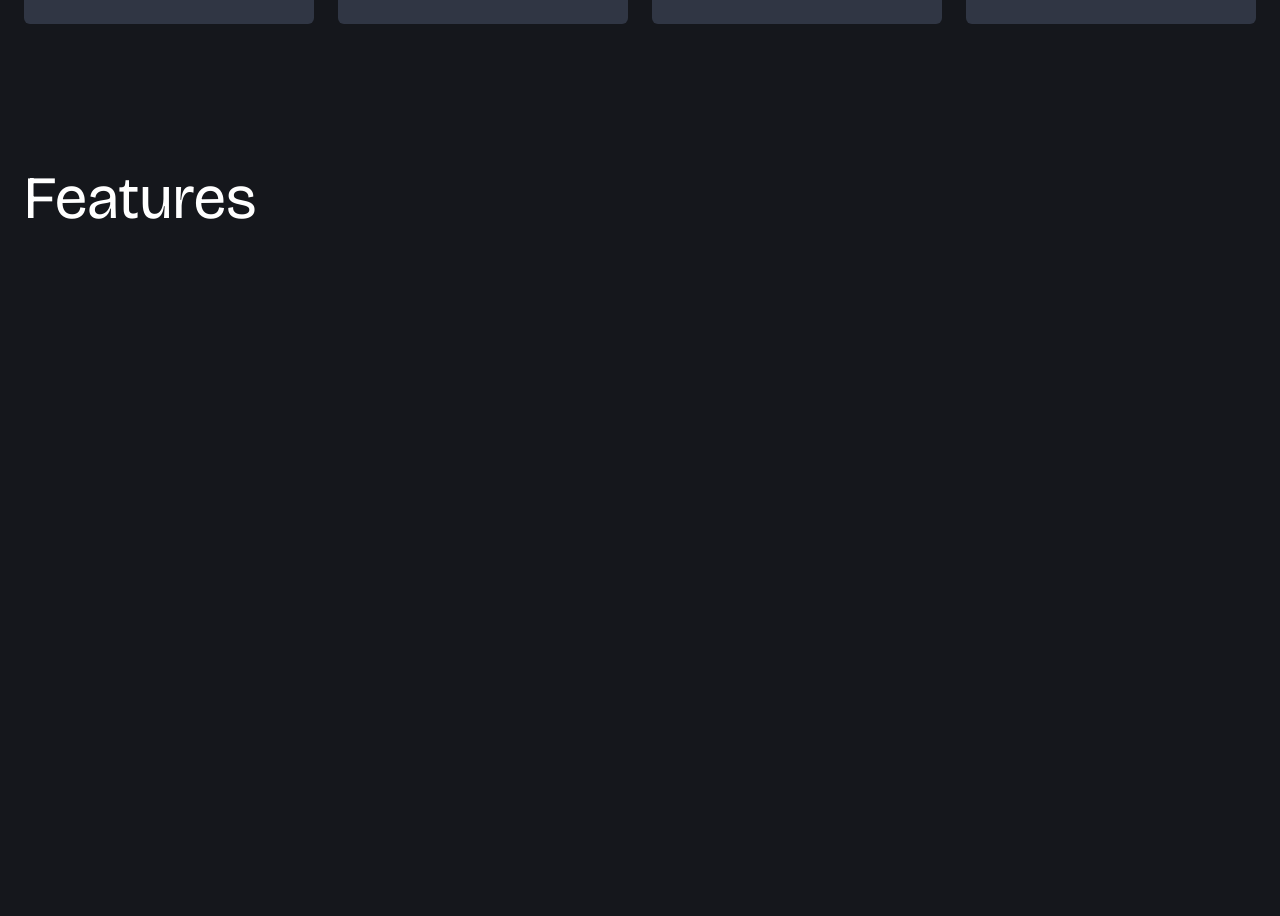
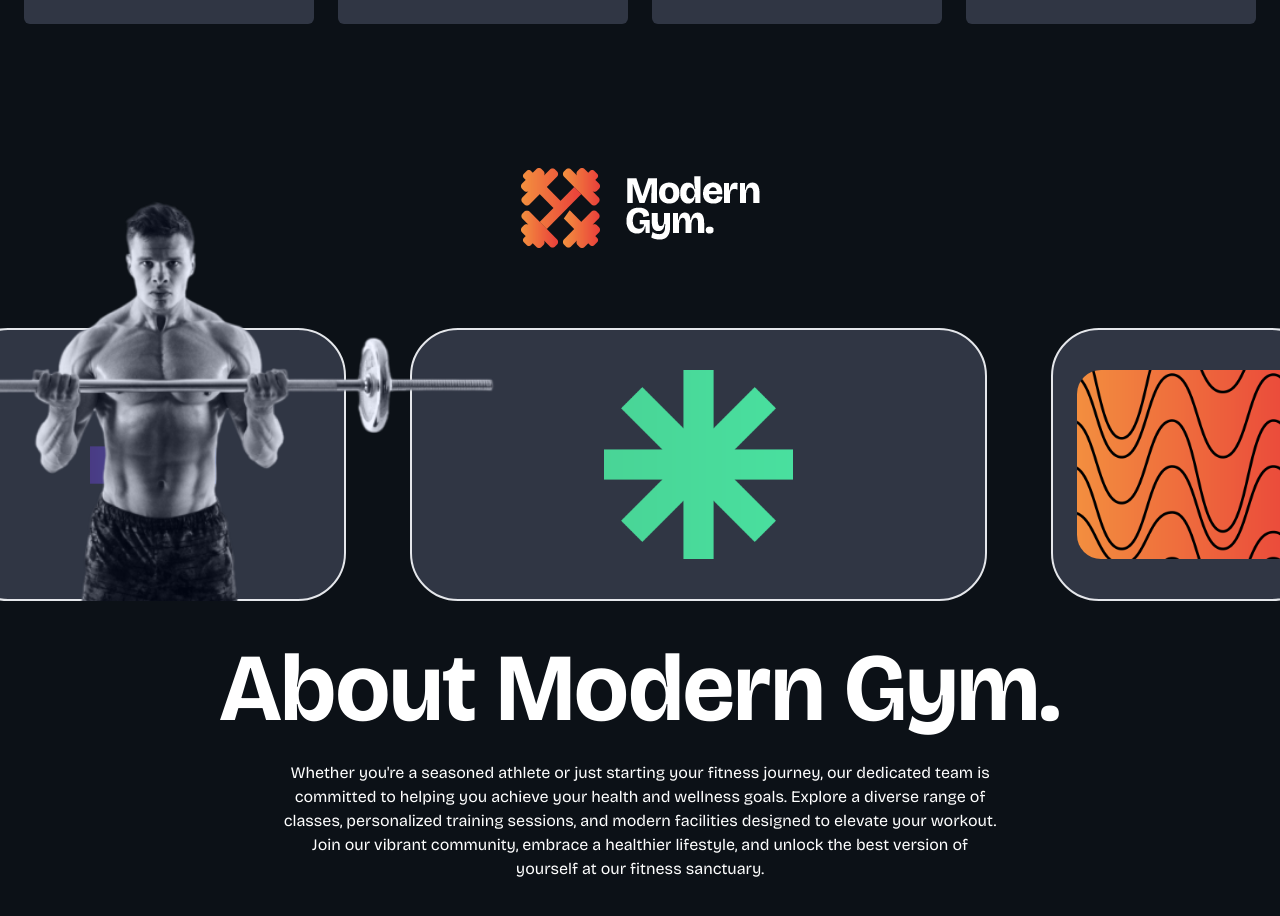
Before and after one commit to sabbirsami/modern-gym, a React (Vite) app: page / in a window 1280 px wide. Shown: the part 1580-2496 px from the top of the page. Before the commit the page ends 1872 px from the top, so only its background shows below. Built offline with nearby package versions, Linux system fonts and the light colour scheme.

Commit message:
about section done

```diff
--- a/index.html
+++ b/index.html
@@ -14,7 +14,7 @@
             rel="stylesheet"
         />
     </head>
-    <body style="background-color: #15171c">
+    <body style="background-color: #0c1117">
         <div id="root"></div>
         <script type="module" src="/src/main.jsx"></script>
     </body>
--- a/src/components/home/About.jsx
+++ b/src/components/home/About.jsx
@@ -1,8 +1,60 @@
+import partan from "../../assets/partan/partan.png";
+import shape1 from "../../assets/icon/plus2.png";
+import shape2 from "../../assets/icon/shape02.png";
+import man from "../../assets/person/man4.png";
+import logo from "../../assets/logo2.png";
 const About = () => {
     return (
-        <section className="container mx-auto px-6">
+        <section className="overflow-x-clip">
             <div className="pb-16 pt-10">
-                <h2 className="text-6xl">Features</h2>
+                <div className="mx-auto text-center flex justify-center  md:pb-20 pb-10 ">
+                    <img className="md:w-auto w-40" src={logo} alt="" />
+                </div>
+                <div className="flex justify-center xl:gap-16 lg:gap-6 md:gap-3 relative">
+                    <div className="xl:py-10 lg:py-6 md:border-2 lg:px-32 md:px-20 rounded-[3rem] bg-[#303644] xl:-ms-10 lg:-ms-36 md:-ms-24 flex items-center justify-center ">
+                        <div className="md:block hidden">
+                            <img
+                                className="w-[20rem] ms-auto "
+                                src={shape1}
+                                alt=""
+                            />
+                        </div>
+                    </div>
+                    <div className="py-10 border-2 lg:px-48 md:px-32 rounded-[3rem] bg-[#303644] ">
+                        <img
+                            className="w-[30rem] ms-auto "
+                            src={shape2}
+                            alt=""
+                        />
+                    </div>
+                    <img
+                        src={man}
+                        className="absolute bottom-0  2xl:left-2/4 xl:right-4 lg:-right-[70px] md:-right-[14px] left-40 transform -translate-x-1/2  2xl:h-[40rem] xl:h-[30rem] lg:h-auto md:h-[18rem] w-auto"
+                        alt=""
+                    />
+                    <div className="xl:py-10 md:py-6 w-[40rem] border-2 md:ps-6 rounded-[3rem] bg-[#303644] -me-10 md:block hidden">
+                        <img
+                            src={partan}
+                            className="w-[40rem] h-full object-cover rounded-3xl ms-auto "
+                            alt=""
+                        />
+                    </div>
+                </div>
+                <div className="py-10 px-6">
+                    <div className="2xl:text-9xl xl:text-8xl md:text-7xl text-4xl text-center font-bold">
+                        <h2 className="">About Modern Gym.</h2>
+                    </div>
+                    <p className="xl:w-7/12 lg:w-10/12 md:w-11/12 mx-auto md:text-base text-sm text-center pt-6">
+                        Whether you&#39;re a seasoned athlete or just starting
+                        your fitness journey, our dedicated team is committed to
+                        helping you achieve your health and wellness goals.
+                        Explore a diverse range of classes, personalized
+                        training sessions, and modern facilities designed to
+                        elevate your workout. Join our vibrant community,
+                        embrace a healthier lifestyle, and unlock the best
+                        version of yourself at our fitness sanctuary.
+                    </p>
+                </div>
             </div>
         </section>
     );
--- a/src/components/home/Features.jsx
+++ b/src/components/home/Features.jsx
@@ -29,7 +29,7 @@ const Features = () => {
             des: "In terms of fitness and training, everyone is unique. Some people need one on one personal training programs, while others just want to show up for a fitness class. Group training options may be ideal for some and not others.",
         },
         {
-            title: "High-Quality Exercise Equipment ",
+            title: "High-Quality Equipment ",
             des: "All gym equipment should be clean, well-maintained, and in good working order. By creating a highly connected fitness experience and leveraging wearables and heart rate monitors you can simplify fitness.",
         },
         {
@@ -56,7 +56,7 @@ const Features = () => {
                                         </h4>
                                     </div>
                                     <div className="relative">
-                                        <p className="pt-6 text-white/80">
+                                        <p className="pt-6 text-white/80 md:text-base text-sm">
                                             {feature.des.slice(0, seeMore)}{" "}
                                             {feature.des.length === seeMore ? (
                                                 ""
--- a/src/components/home/Hero.jsx
+++ b/src/components/home/Hero.jsx
@@ -21,7 +21,7 @@ const Hero = () => {
 
                                 <h2 className=""> and Mindset</h2>
                             </div>
-                            <p className="py-6 md:w-5/6 text-white/80">
+                            <p className="py-6 md:w-5/6 text-white/80 md:text-base text-sm">
                                 Unleash your best self at our modern gym. From
                                 top-notch equipment to expert guidance,
                                 we&#39;ve got your fitness journey covered. Join
```
Also changed, not shown: src/assets/icon/plus2.png (added), src/assets/person/man4.png.
